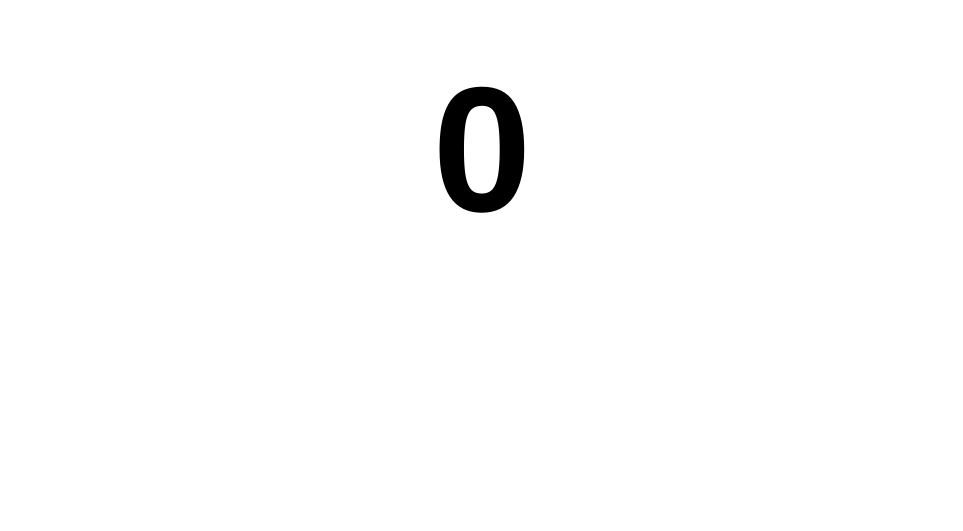
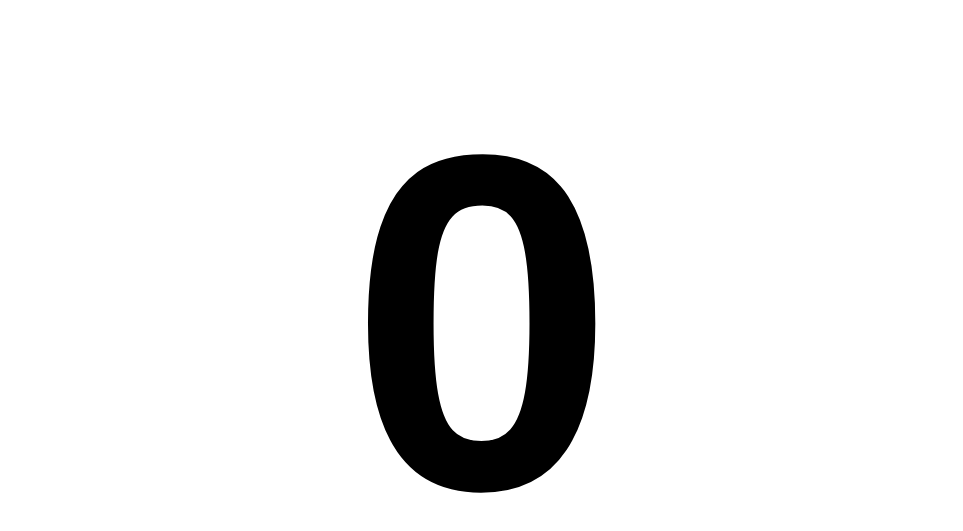
Before and after one commit to toruurakawa/Encyclopedia-of-Binary-Card-Games, a plain HTML site: page Calculator/index.html in a window 1280 px wide. Shown: the part 323-854 px from the top of the page, without its empty margins (158-1121 px from the left). Before the commit the page ends 800 px from the top, so only its background shows below. Drawn offline with Linux system fonts and the light colour scheme.

Commit message:
Really big numbers

```diff
--- a/Calculator/main.css
+++ b/Calculator/main.css
@@ -7,7 +7,7 @@
 
 h2 {
 	font-family: Helvetica, Arial, Sans-serif;
-	font-size: 178px;
+	font-size: 478px;
 }
 
 #deck {
```
